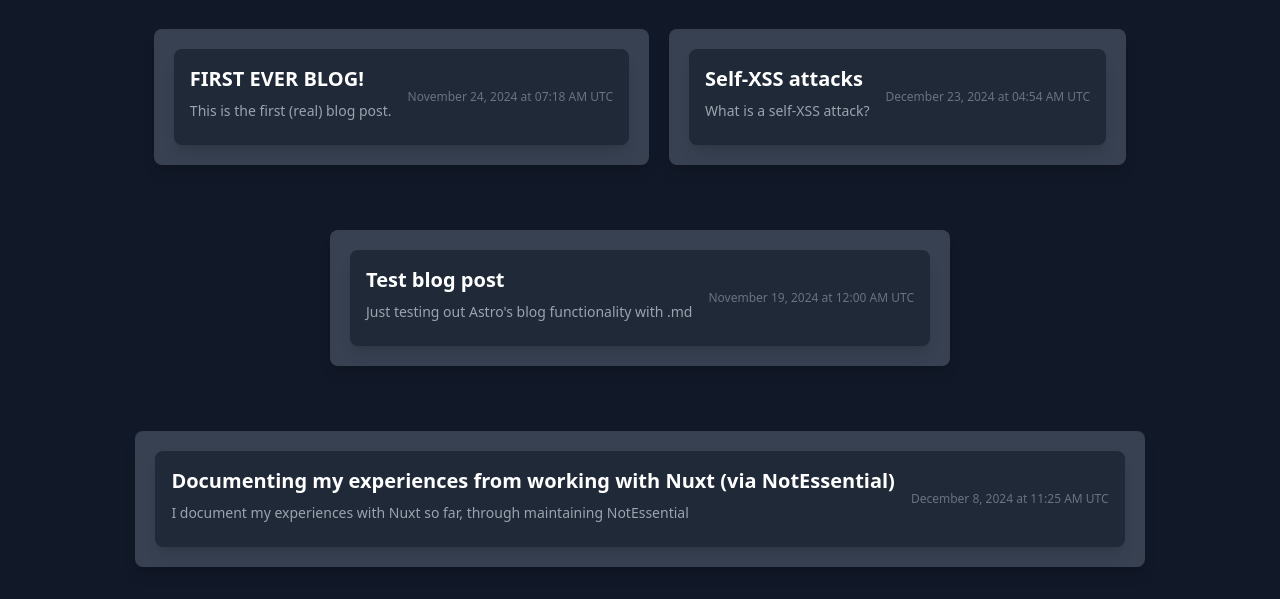
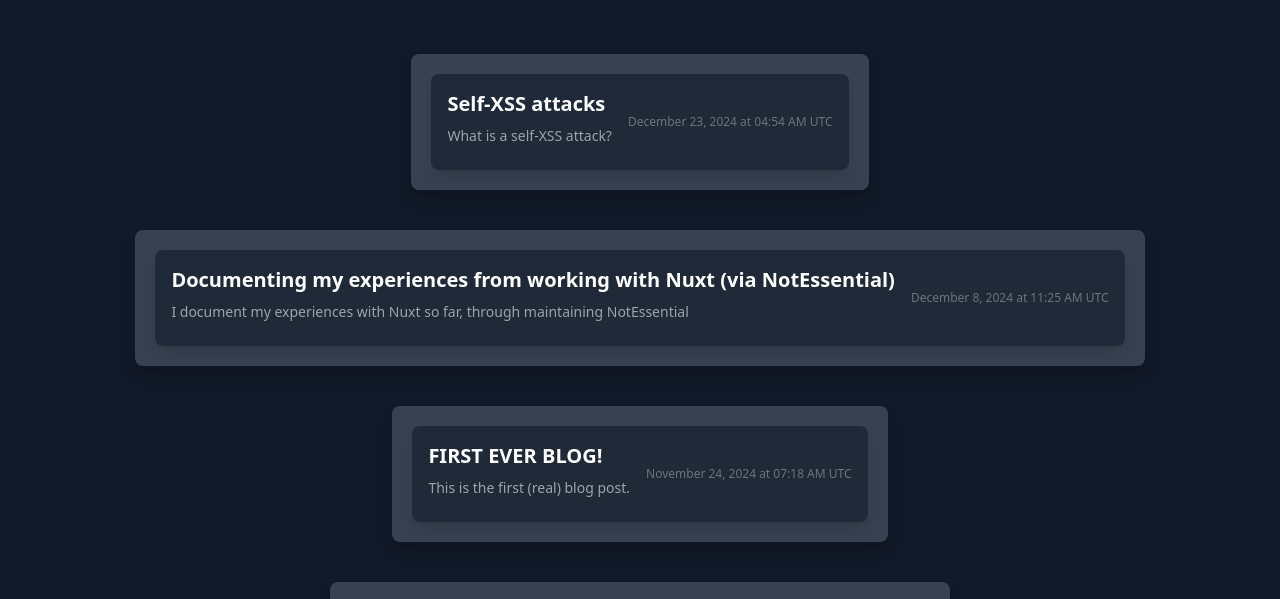
Before and after one commit to KTrain5169/ktrain5169.github.io, an Astro site: page /blog in a window 1280 px wide. Shown: the part 134-733 px from the top of the page. Built offline with nearby package versions, Linux system fonts and the light colour scheme; Astro itself is replaced by a stand-in of ours.

Commit message:
sort blog posts by their publishing date & don't make it flex as a row on lg screens

```diff
--- a/src/pages/blog/index.astro
+++ b/src/pages/blog/index.astro
@@ -4,11 +4,14 @@ import BlogPostBlock from '../../components/BlogPostBlock.astro';
 import { getCollection } from 'astro:content';
 
 const blogPosts = await getCollection('blog');
+
+// Sort blog posts by newest publishDate first
+blogPosts.sort((a, b) => new Date(b.data.publishDate) - new Date(a.data.publishDate));
 ---
 
 <BaseLayout title="Blog" description="KTrain5369's WIP blog" tags="blog">
     <h1 class="text-center text-3xl font-bold my-5">My Blog</h1>
-    <div class="flex flex-col lg:flex-row flex-wrap justify-center items-center min-h-full gap-2 lg:gap-5 p-5">
+    <div class="flex flex-col flex-wrap justify-center items-center min-h-full gap-2 lg:gap-5 p-5">
         {blogPosts.map(post => (
             <div class="bg-gray-700 rounded-lg shadow-lg p-5 mb-2 lg:mb-5">
                 <BlogPostBlock
```
